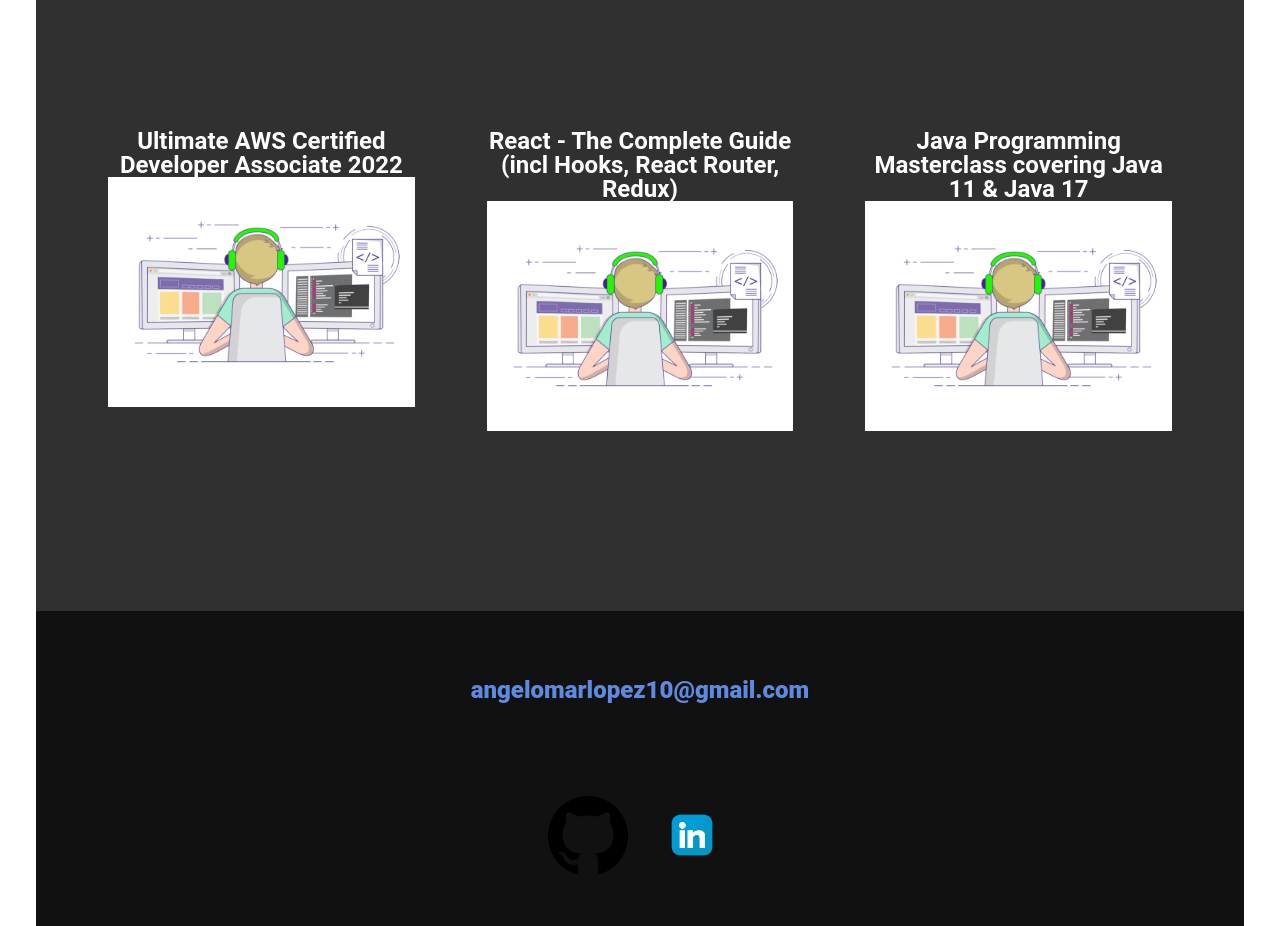
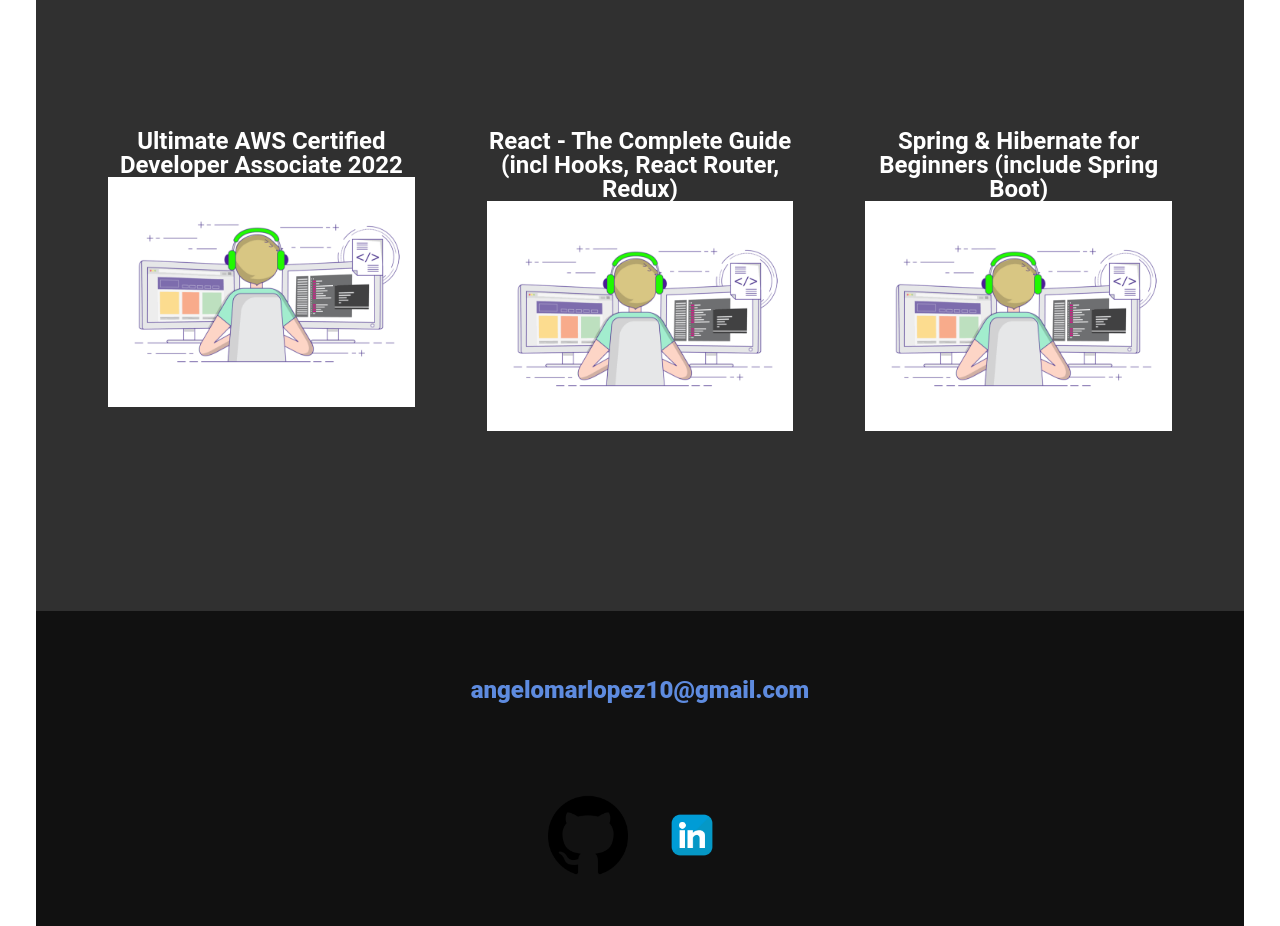
Before and after one commit to AngelLopez8/axgel-portfolio, a React (Create React App) app: page / in a window 1280 px wide. Shown: the part 3687-4613 px from the top of the page. Built offline with nearby package versions, Linux system fonts and the light colour scheme.

Commit message:
Changed Certificates

```diff
--- a/src/components/Sections/Certificates/Certificates.js
+++ b/src/components/Sections/Certificates/Certificates.js
@@ -48,7 +48,7 @@
                     link={""}
                 />
                 <Certificate
-                    title={"Java Programming Masterclass covering Java 11 & Java 17"}
+                    title={"Spring & Hibernate for Beginners (include Spring Boot)"}
                     media={DEFAULT}
                     link={""}
                 />
```
